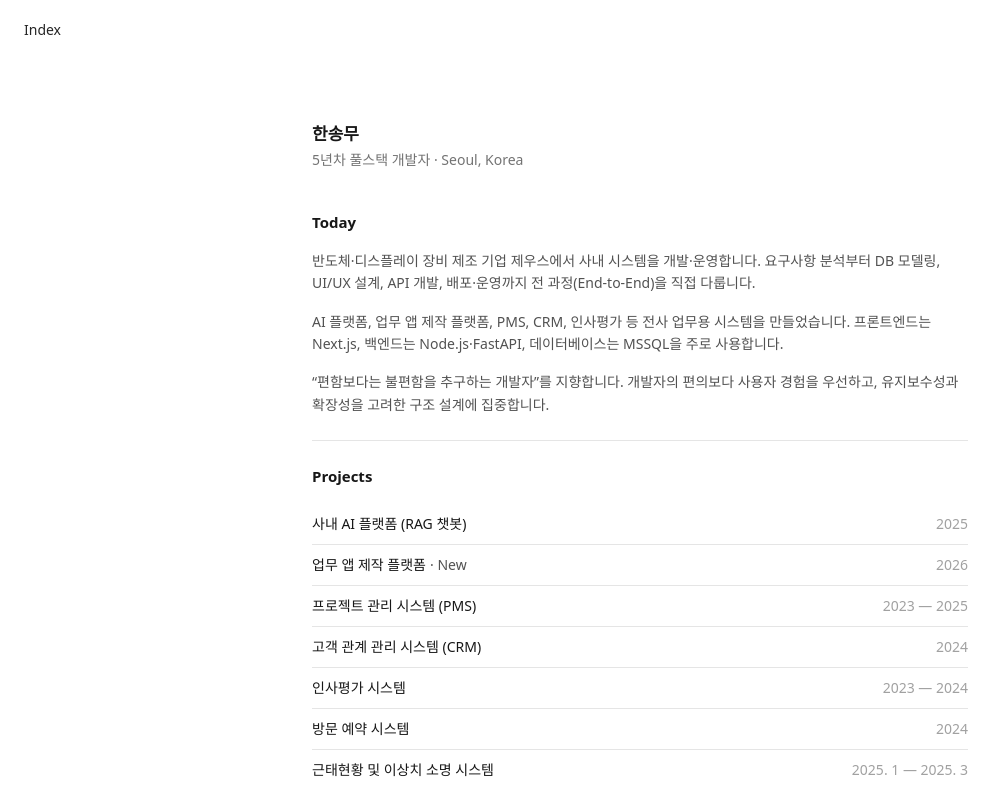
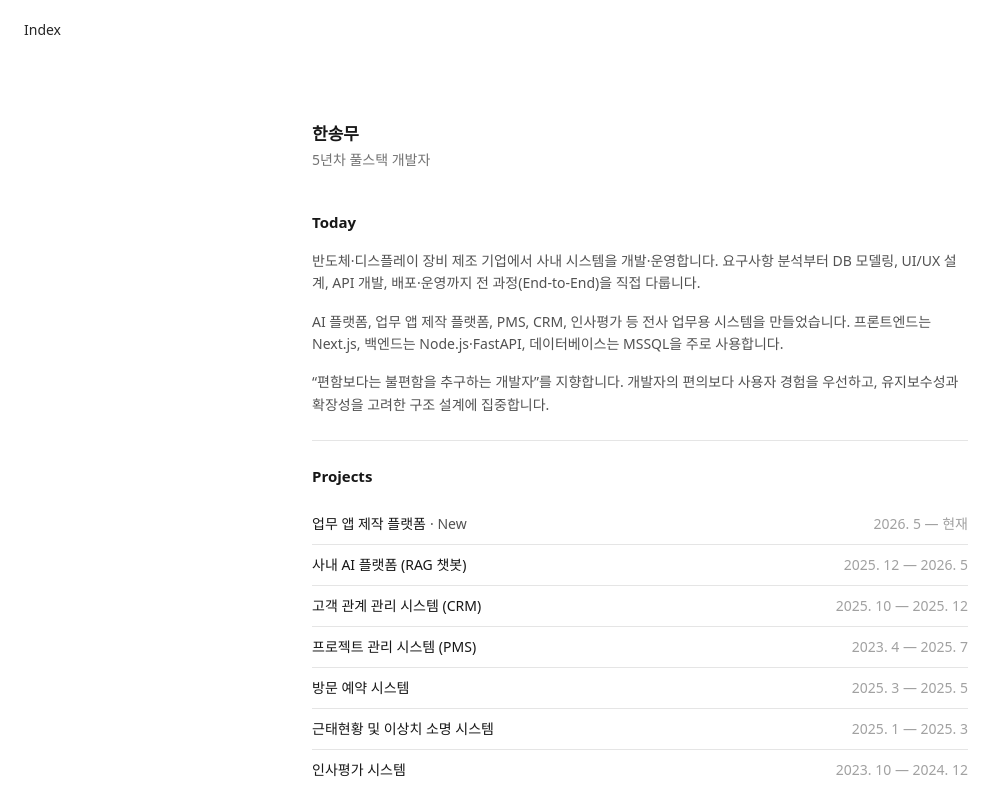
Before and after one commit to hansongmu/hansongmu.github.io, a Next.js app: page / in a window 1280 px wide. Shown: the top 800 px of the page, without its empty margins (0-1006 px from the left). Built offline with nearby package versions, Linux system fonts and the light colour scheme; a web font is replaced by a local one.

Commit message:
content: real project periods sorted newest-first, trim profile wording

```diff
--- a/src/content/builds.ts
+++ b/src/content/builds.ts
@@ -1,12 +1,32 @@
 import type { Build } from './types';
 
 export const builds: Build[] = [
+  {
+    slug: 'work-app-platform',
+    title: '업무 앱 제작 플랫폼',
+    category: 'No-Code Platform',
+    org: 'GlobalZeus',
+    period: '2026. 5 — 현재',
+    tech: 'Next.js · Node.js · MSSQL · Redis · Socket.IO',
+    isNew: true,
+    blocks: [
+      { type: 'heading', text: '주요 내용' },
+      { type: 'paragraph', text: '그룹웨어 전환 과정에서 다우오피스 Works를 대체하기 위한 노코드 기반 사내 협업 플랫폼을 1인 풀스택으로 구축했습니다.' },
+      { type: 'paragraph', text: '코드 없이 입력 양식을 설계하는 폼 빌더와, 필드 단위로 외부 DB SELECT 쿼리를 연동하는 데이터 연동 기능을 구현했습니다.' },
+      { type: 'paragraph', text: '목록을 테이블·보드(칸반)로 전환하고 게이지·막대·라인·카드 차트로 시각화하는 화면을 구현했습니다.' },
+      { type: 'paragraph', text: '상태 머신(워크플로우) 기반 프로세스 관리와, 저장 시 정합성 오류를 서버에서 검증하는 방어 로직을 구성했습니다.' },
+      { type: 'paragraph', text: '공유 범위·역할 기반 권한·문서/앱 단위 비공개를 조합한 접근 제어를 구현했습니다.' },
+      { type: 'heading', text: '주요 성과' },
+      { type: 'paragraph', text: '앱 간 데이터 참조, CSV 일괄 등록(백그라운드 워커), 비동기 큐 기반 다운로드 등 운영 기능을 통합했습니다.' },
+      { type: 'paragraph', text: '앱별 API Key 발급으로 외부 시스템과 연동하고, 사내 표준 결재 시스템과의 연동까지 지원해 노코드 앱을 실제 업무 흐름에 연결했습니다.' },
+    ],
+  },
   {
     slug: 'ai-platform',
     title: '사내 AI 플랫폼 (RAG 챗봇)',
     category: 'AI Platform',
     org: 'GlobalZeus',
-    period: '2025', // TODO: 정확한 수행 기간 확인
+    period: '2025. 12 — 2026. 5',
     tech: 'Next.js · Node.js · FastAPI · LangGraph · Qdrant · Redis · MSSQL',
     blocks: [
       { type: 'heading', text: '주요 내용' },
@@ -23,23 +43,21 @@ export const builds: Build[] = [
     ],
   },
   {
-    slug: 'work-app-platform',
-    title: '업무 앱 제작 플랫폼',
-    category: 'No-Code Platform',
+    slug: 'crm',
+    title: '고객 관계 관리 시스템 (CRM)',
+    category: 'Enterprise System',
     org: 'GlobalZeus',
-    period: '2026',
-    tech: 'Next.js · Node.js · MSSQL · Redis · Socket.IO',
-    isNew: true,
+    period: '2025. 10 — 2025. 12',
+    tech: 'Next.js · Node.js · MSSQL',
     blocks: [
       { type: 'heading', text: '주요 내용' },
-      { type: 'paragraph', text: '그룹웨어 전환 과정에서 다우오피스 Works를 대체하기 위한 노코드 기반 사내 협업 플랫폼을 1인 풀스택으로 구축했습니다.' },
-      { type: 'paragraph', text: '코드 없이 입력 양식을 설계하는 폼 빌더와, 필드 단위로 외부 DB SELECT 쿼리를 연동하는 데이터 연동 기능을 구현했습니다.' },
-      { type: 'paragraph', text: '목록을 테이블·보드(칸반)로 전환하고 게이지·막대·라인·카드 차트로 시각화하는 화면을 구현했습니다.' },
-      { type: 'paragraph', text: '상태 머신(워크플로우) 기반 프로세스 관리와, 저장 시 정합성 오류를 서버에서 검증하는 방어 로직을 구성했습니다.' },
-      { type: 'paragraph', text: '공유 범위·역할 기반 권한·문서/앱 단위 비공개를 조합한 접근 제어를 구현했습니다.' },
+      { type: 'paragraph', text: '거래처·담당자·영업 프로젝트·영업 활동 중심의 CRM 시스템 화면과 기능을 설계하고 구현했습니다.' },
+      { type: 'paragraph', text: '거래처 정보·담당자 그룹·영업 프로젝트·활동 이력을 공통으로 확인할 수 있는 재사용 가능한 UI 컴포넌트 구조를 설계했습니다.' },
+      { type: 'paragraph', text: '거래처별 영업 활동과 구성원 일정을 월간·주간 캘린더로 시각화했습니다.' },
+      { type: 'paragraph', text: 'ERP 데이터 연동으로 거래처별 매출·견적·품목·장비·AS·실적 현황을 조회할 수 있는 기능을 개발했습니다.' },
       { type: 'heading', text: '주요 성과' },
-      { type: 'paragraph', text: '앱 간 데이터 참조, CSV 일괄 등록(백그라운드 워커), 비동기 큐 기반 다운로드 등 운영 기능을 통합했습니다.' },
-      { type: 'paragraph', text: '앱별 API Key 발급으로 외부 시스템과 연동하고, 사내 표준 결재 시스템과의 연동까지 지원해 노코드 앱을 실제 업무 흐름에 연결했습니다.' },
+      { type: 'paragraph', text: '거래처·담당자·프로젝트·활동을 하나의 흐름으로 연결해 데이터 관리 일관성을 높였습니다.' },
+      { type: 'paragraph', text: '공통 리스트·상세 패널·태스크바 등 재사용 화면 구조를 적용해 기능 확장과 유지보수 효율을 개선했습니다.' },
     ],
   },
   {
@@ -47,7 +65,7 @@ export const builds: Build[] = [
     title: '프로젝트 관리 시스템 (PMS)',
     category: 'Enterprise System',
     org: 'GlobalZeus',
-    period: '2023 — 2025',
+    period: '2023. 4 — 2025. 7',
     tech: 'Next.js · Node.js · MSSQL · Elasticsearch · Socket.IO',
     blocks: [
       { type: 'heading', text: '주요 내용' },
@@ -61,47 +79,11 @@ export const builds: Build[] = [
     ],
   },
   {
-    slug: 'crm',
-    title: '고객 관계 관리 시스템 (CRM)',
-    category: 'Enterprise System',
-    org: 'GlobalZeus',
-    period: '2024', // TODO: 정확한 수행 기간 확인
-    tech: 'Next.js · Node.js · MSSQL',
-    blocks: [
-      { type: 'heading', text: '주요 내용' },
-      { type: 'paragraph', text: '거래처·담당자·영업 프로젝트·영업 활동 중심의 CRM 시스템 화면과 기능을 설계하고 구현했습니다.' },
-      { type: 'paragraph', text: '거래처 정보·담당자 그룹·영업 프로젝트·활동 이력을 공통으로 확인할 수 있는 재사용 가능한 UI 컴포넌트 구조를 설계했습니다.' },
-      { type: 'paragraph', text: '거래처별 영업 활동과 구성원 일정을 월간·주간 캘린더로 시각화했습니다.' },
-      { type: 'paragraph', text: 'ERP 데이터 연동으로 거래처별 매출·견적·품목·장비·AS·실적 현황을 조회할 수 있는 기능을 개발했습니다.' },
-      { type: 'heading', text: '주요 성과' },
-      { type: 'paragraph', text: '거래처·담당자·프로젝트·활동을 하나의 흐름으로 연결해 데이터 관리 일관성을 높였습니다.' },
-      { type: 'paragraph', text: '공통 리스트·상세 패널·태스크바 등 재사용 화면 구조를 적용해 기능 확장과 유지보수 효율을 개선했습니다.' },
-    ],
-  },
-  {
-    slug: 'hr-evaluation',
-    title: '인사평가 시스템',
-    category: 'Enterprise System',
-    org: 'GlobalZeus',
-    period: '2023 — 2024',
-    tech: 'Next.js · Node.js · MSSQL',
-    blocks: [
-      { type: 'heading', text: '주요 내용' },
-      { type: 'paragraph', text: '목표 기반 인사평가 체계의 시스템 구조를 설계하고 UI/UX를 기획·구현했습니다.' },
-      { type: 'paragraph', text: '사업부·그룹·팀·개인 단위로 연결되는 계층형 목표 설정 및 성과 관리 화면을 설계·개발했습니다.' },
-      { type: 'paragraph', text: '목표별 최종 성과 입력과 가중치 반영 자동 점수 산정 로직을 구현했습니다.' },
-      { type: 'paragraph', text: '부서별 상대평가·절대평가를 구분한 종합평가와 평가 등급 자동 부여 기능을 개발했습니다.' },
-      { type: 'heading', text: '주요 성과' },
-      { type: 'paragraph', text: '목표 설정부터 성과 관리·업적평가·역량평가·종합평가·등급 부여까지 이어지는 인사평가 프로세스를 시스템화했습니다.' },
-      { type: 'paragraph', text: '목표별 가중치 반영 자동 점수 산정으로 평가 산식의 일관성과 운영 효율을 높였습니다.' },
-    ],
-  },
-  {
     slug: 'visit-reservation',
     title: '방문 예약 시스템',
     category: 'Enterprise System',
     org: 'GlobalZeus',
-    period: '2024', // TODO: 정확한 수행 기간 확인
+    period: '2025. 3 — 2025. 5',
     tech: 'Next.js · Node.js · MSSQL',
     blocks: [
       { type: 'heading', text: '주요 내용' },
@@ -131,4 +113,22 @@ export const builds: Build[] = [
       { type: 'paragraph', text: '관리자 부담을 줄이면서 이상 근무를 체계적으로 추적·관리할 수 있는 구조를 마련했습니다.' },
     ],
   },
+  {
+    slug: 'hr-evaluation',
+    title: '인사평가 시스템',
+    category: 'Enterprise System',
+    org: 'GlobalZeus',
+    period: '2023. 10 — 2024. 12',
+    tech: 'Next.js · Node.js · MSSQL',
+    blocks: [
+      { type: 'heading', text: '주요 내용' },
+      { type: 'paragraph', text: '목표 기반 인사평가 체계의 시스템 구조를 설계하고 UI/UX를 기획·구현했습니다.' },
+      { type: 'paragraph', text: '사업부·그룹·팀·개인 단위로 연결되는 계층형 목표 설정 및 성과 관리 화면을 설계·개발했습니다.' },
+      { type: 'paragraph', text: '목표별 최종 성과 입력과 가중치 반영 자동 점수 산정 로직을 구현했습니다.' },
+      { type: 'paragraph', text: '부서별 상대평가·절대평가를 구분한 종합평가와 평가 등급 자동 부여 기능을 개발했습니다.' },
+      { type: 'heading', text: '주요 성과' },
+      { type: 'paragraph', text: '목표 설정부터 성과 관리·업적평가·역량평가·종합평가·등급 부여까지 이어지는 인사평가 프로세스를 시스템화했습니다.' },
+      { type: 'paragraph', text: '목표별 가중치 반영 자동 점수 산정으로 평가 산식의 일관성과 운영 효율을 높였습니다.' },
+    ],
+  },
 ];
--- a/src/content/profile.ts
+++ b/src/content/profile.ts
@@ -2,9 +2,9 @@ import type { Profile } from './types';
 
 export const profile: Profile = {
   name: '한송무',
-  tagline: '5년차 풀스택 개발자 · Seoul, Korea',
+  tagline: '5년차 풀스택 개발자',
   paragraphs: [
-    '반도체·디스플레이 장비 제조 기업 제우스에서 사내 시스템을 개발·운영합니다. 요구사항 분석부터 DB 모델링, UI/UX 설계, API 개발, 배포·운영까지 전 과정(End-to-End)을 직접 다룹니다.',
+    '반도체·디스플레이 장비 제조 기업에서 사내 시스템을 개발·운영합니다. 요구사항 분석부터 DB 모델링, UI/UX 설계, API 개발, 배포·운영까지 전 과정(End-to-End)을 직접 다룹니다.',
     'AI 플랫폼, 업무 앱 제작 플랫폼, PMS, CRM, 인사평가 등 전사 업무용 시스템을 만들었습니다. 프론트엔드는 Next.js, 백엔드는 Node.js·FastAPI, 데이터베이스는 MSSQL을 주로 사용합니다.',
     '“편함보다는 불편함을 추구하는 개발자”를 지향합니다. 개발자의 편의보다 사용자 경험을 우선하고, 유지보수성과 확장성을 고려한 구조 설계에 집중합니다.',
   ],
```
